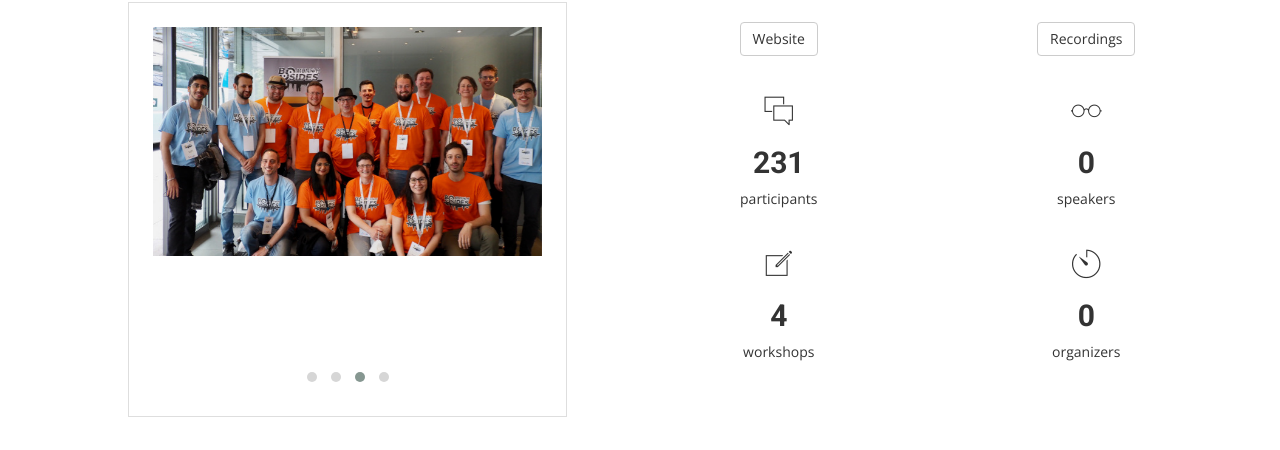
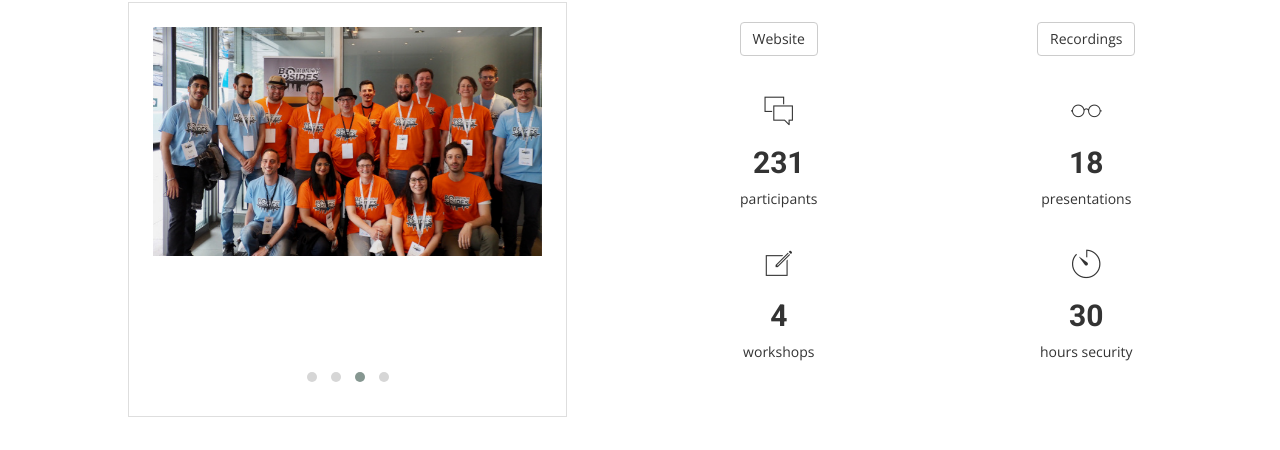
Before and after one commit to BSidesMUC/BSidesMunich2023, a Jekyll site: the page built from index.md, in a window 1280 px wide and 900 px high, scrolled down 1884 px. Shown: the part 165-615 px from the top of the window. Built offline with Jekyll 4.4.1, drawn with Linux system fonts in a browser that asks for light colours; nearby versions of some CDN libraries; some web fonts are replaced.

```diff
--- a/_includes/testimonial_row.html
+++ b/_includes/testimonial_row.html
@@ -43,8 +43,8 @@
           </div>
           <div class="col-md-6 col-xs-6">
             <i class="ion-ios-glasses-outline"></i>
-            <h4 class="counter">{{ include.year.speakers }}</h4>
-            <span>speakers</span>
+            <h4 class="counter">{{ include.year.presentations }}</h4>
+            <span>presentations</span>
           </div>
           <div class="col-md-6 col-xs-6">
             <i class="ion-ios-compose-outline"></i>
@@ -53,8 +53,8 @@
           </div>
           <div class="col-md-6 col-xs-6">
             <i class="ion-ios-timer-outline"></i>
-            <h4 class="counter">{{ include.year.team }}</h4>
-            <span>organizers</span>
+            <h4 class="counter">{{ include.year.hours }}</h4>
+            <span>hours security</span>
           </div>
 
         </div>
```
